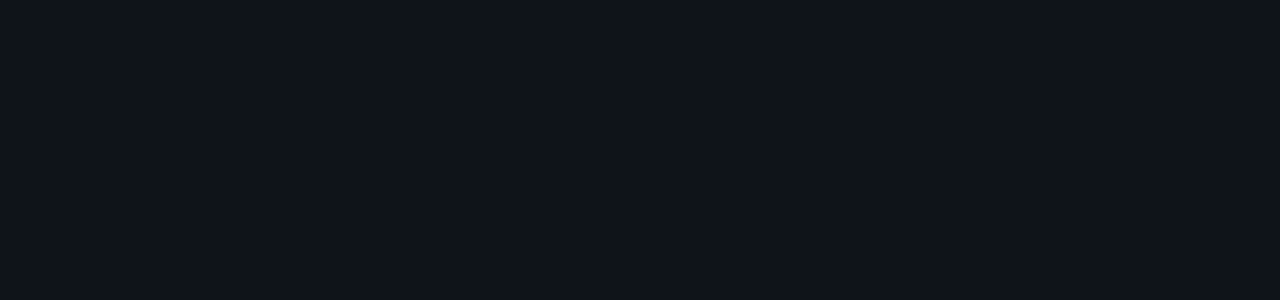
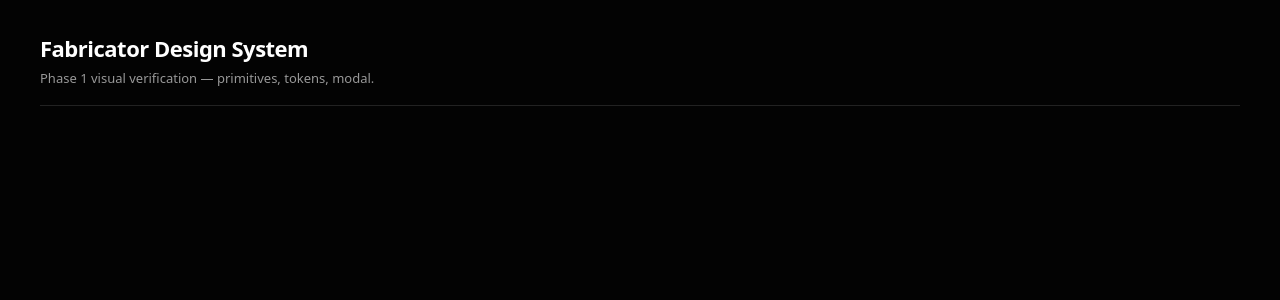
Before and after one commit to philderks/Fabricator, a Vue app in the folder frontend/: page /design-system in a window 1280 px wide. Before the commit this address had no page. Shown: the top 300 px of the page. Built offline with nearby package versions, Linux system fonts and the light colour scheme.

Commit message:
feat(frontend): add design-system preview route

```diff
--- a/frontend/src/router/index.js
+++ b/frontend/src/router/index.js
@@ -1,6 +1,7 @@
 import { createRouter, createWebHistory } from 'vue-router'
 import Servers from '../views/Servers.vue'
 import ServerDashboard from '../views/ServerDashboard.vue'
+import DesignSystem from '../views/DesignSystem.vue'
 
 const routes = [
   {
@@ -12,6 +13,11 @@
     path: '/server/:id',
     name: 'ServerDashboard',
     component: ServerDashboard
+  },
+  {
+    path: '/design-system',
+    name: 'DesignSystem',
+    component: DesignSystem
   }
 ]
 
--- /dev/null
+++ b/frontend/src/views/DesignSystem.vue
@@ -0,0 +1,41 @@
+<script setup>
+</script>
+
+<template>
+  <div class="design-system">
+    <header class="ds-header">
+      <h1>Fabricator Design System</h1>
+      <p>Phase 1 visual verification — primitives, tokens, modal.</p>
+    </header>
+    <!-- Sections added by later tasks -->
+  </div>
+</template>
+
+<style scoped>
+.design-system {
+  min-height: 100vh;
+  background: var(--bg-primary);
+  color: var(--text-primary);
+  padding: 32px 40px;
+  font-family: var(--font-sans, system-ui);
+}
+
+.ds-header {
+  margin-bottom: 32px;
+  padding-bottom: 16px;
+  border-bottom: 1px solid var(--border-color);
+}
+
+.ds-header h1 {
+  font-size: 22px;
+  font-weight: 600;
+  letter-spacing: -0.5px;
+  margin: 0 0 4px;
+}
+
+.ds-header p {
+  font-size: 13px;
+  color: var(--text-muted);
+  margin: 0;
+}
+</style>
```
